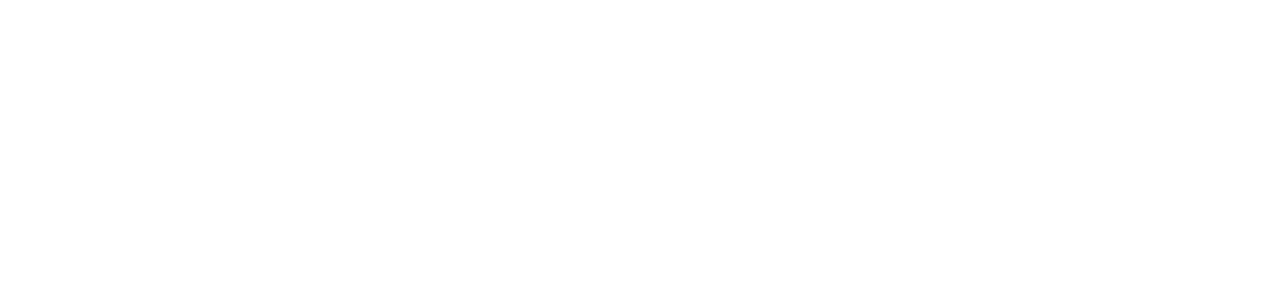
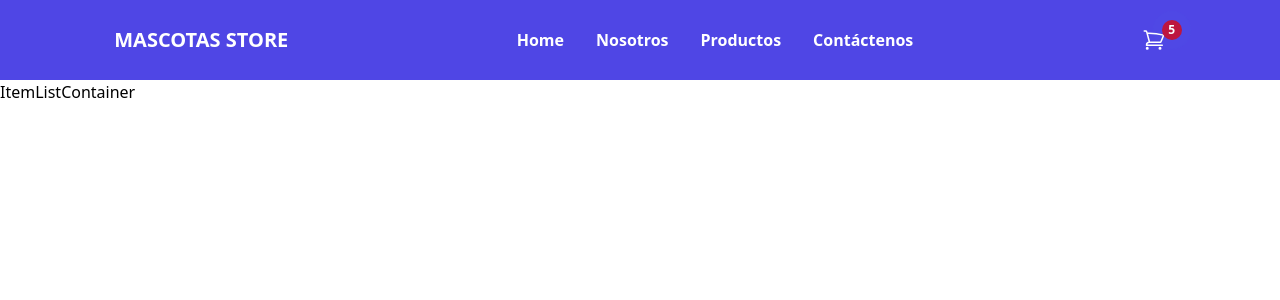
Before and after one commit to gaviria/coder-store, a React (Vite) app: page / in a window 1280 px wide. Shown: the top 300 px of the page. Built offline with nearby package versions, Linux system fonts and the light colour scheme.

Commit message:
Integrando componentes en App

```diff
--- a/src/App.tsx
+++ b/src/App.tsx
@@ -1,10 +1,14 @@
-import { useState } from "react";
 import "./App.css";
+import ItemListContainer from "./components/ItemListContainer";
+import NavBar from "./components/NavBar";
 
 function App() {
-	const [count, setCount] = useState(0);
-
-	return <div className="App"></div>;
+	return (
+		<div>
+			<NavBar />
+			<ItemListContainer greeting="" />
+		</div>
+	);
 }
 
 export default App;
```
